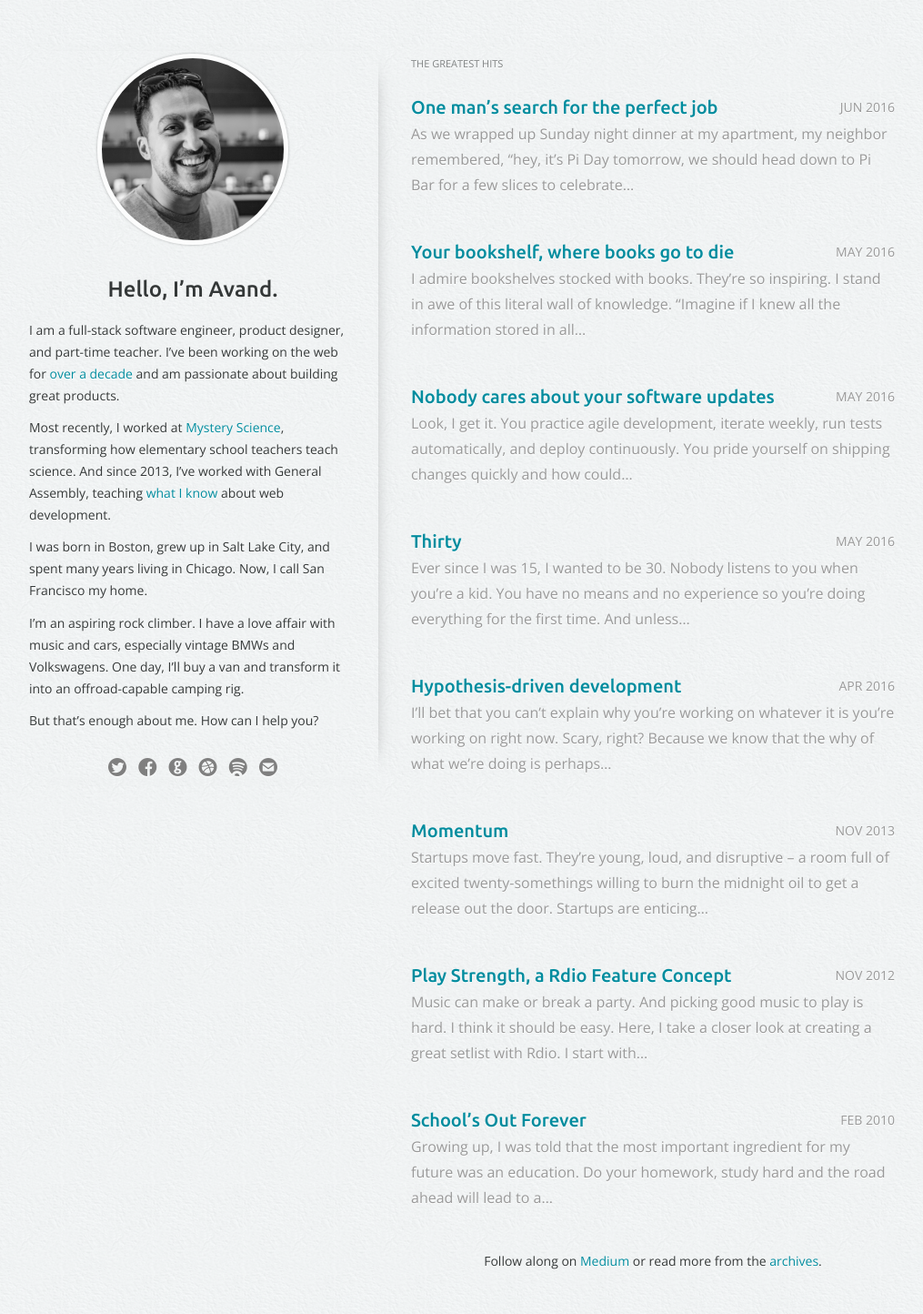
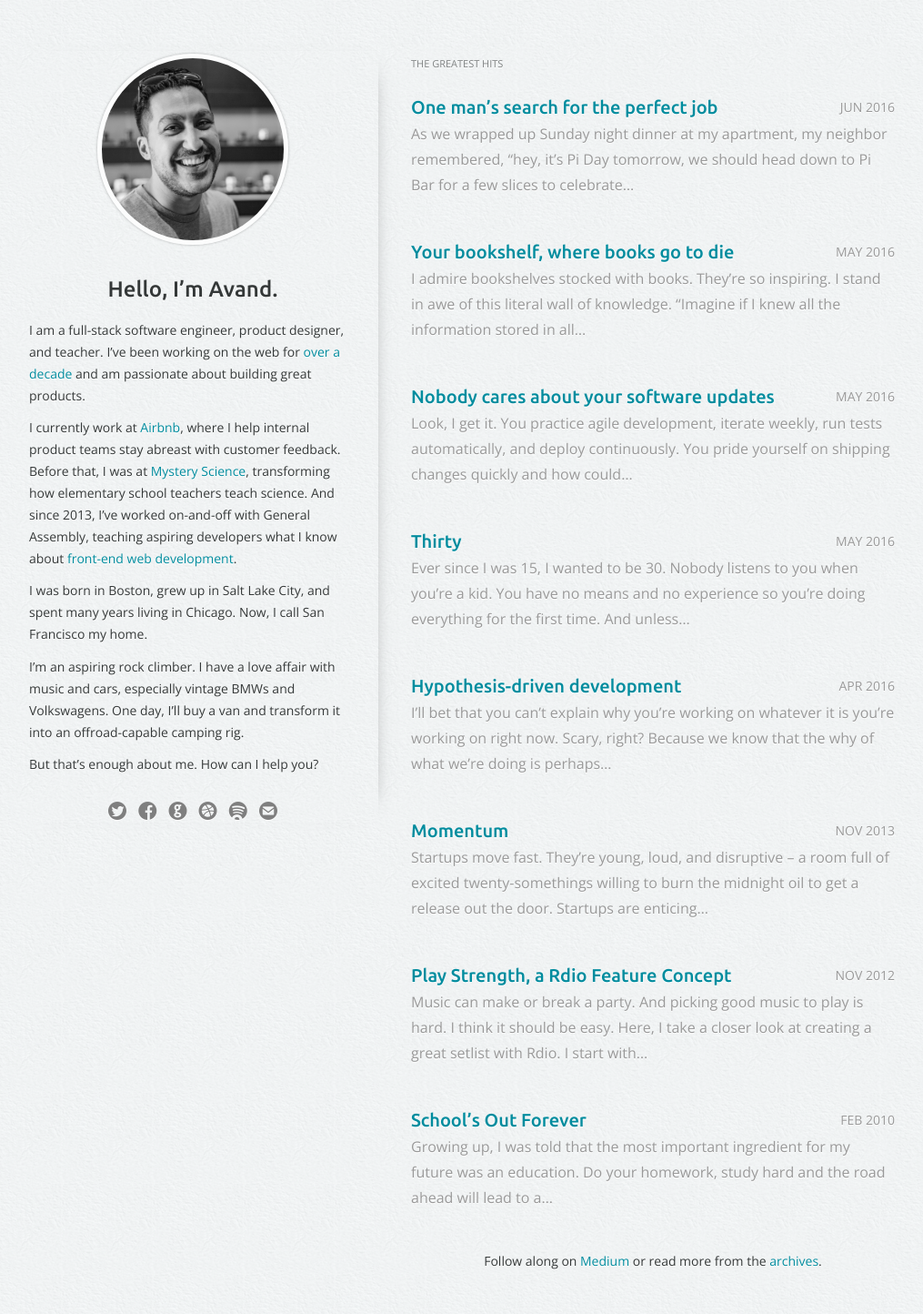
Before and after one commit to avand/avand.github.com, a Jekyll site: the page built from index.html, in a window 1280 px wide. Shown: the whole page at 91% size, without its empty margins (132-1147 px from the left). Built offline with Jekyll 4.4.1, drawn with Linux system fonts in a browser that asks for light colours.

Commit message:
Updated bio with Airbnb

```diff
--- a/_includes/_bio.html
+++ b/_includes/_bio.html
@@ -1,7 +1,7 @@
 <p class="bio">
-  I am a full-stack software engineer, product designer, and part-time teacher. I’ve been working on the web for <a href="/resume">over a decade</a> and am passionate about building great products.<br><br>
+  I am a full-stack software engineer, product designer, and teacher. I’ve been working on the web for <a href="/resume">over a decade</a> and am passionate about building great products.<br><br>
 
-  Most recently, I worked at <a href="http://mysteryscience.com">Mystery Science</a>, transforming how elementary school teachers teach science. And since 2013, I’ve worked with General Assembly, teaching <a href="http://fewd.avandamiri.com/">what I know</a> about web development.<br><br>
+  I currently work at <a href="https://www.airbnb.com" target="_blank">Airbnb</a>, where I help internal product teams stay abreast with customer feedback. Before that, I was at <a href="http://mysteryscience.com" target="_blank">Mystery Science</a>, transforming how elementary school teachers teach science. And since 2013, I’ve worked on-and-off with General Assembly, teaching aspiring developers what I know about <a href="http://fewd.avandamiri.com/">front-end web development</a>.<br><br>
 
   I was born in Boston, grew up in Salt Lake City, and spent many years living in Chicago. Now, I call San Francisco my home.<br><br>
 
```
